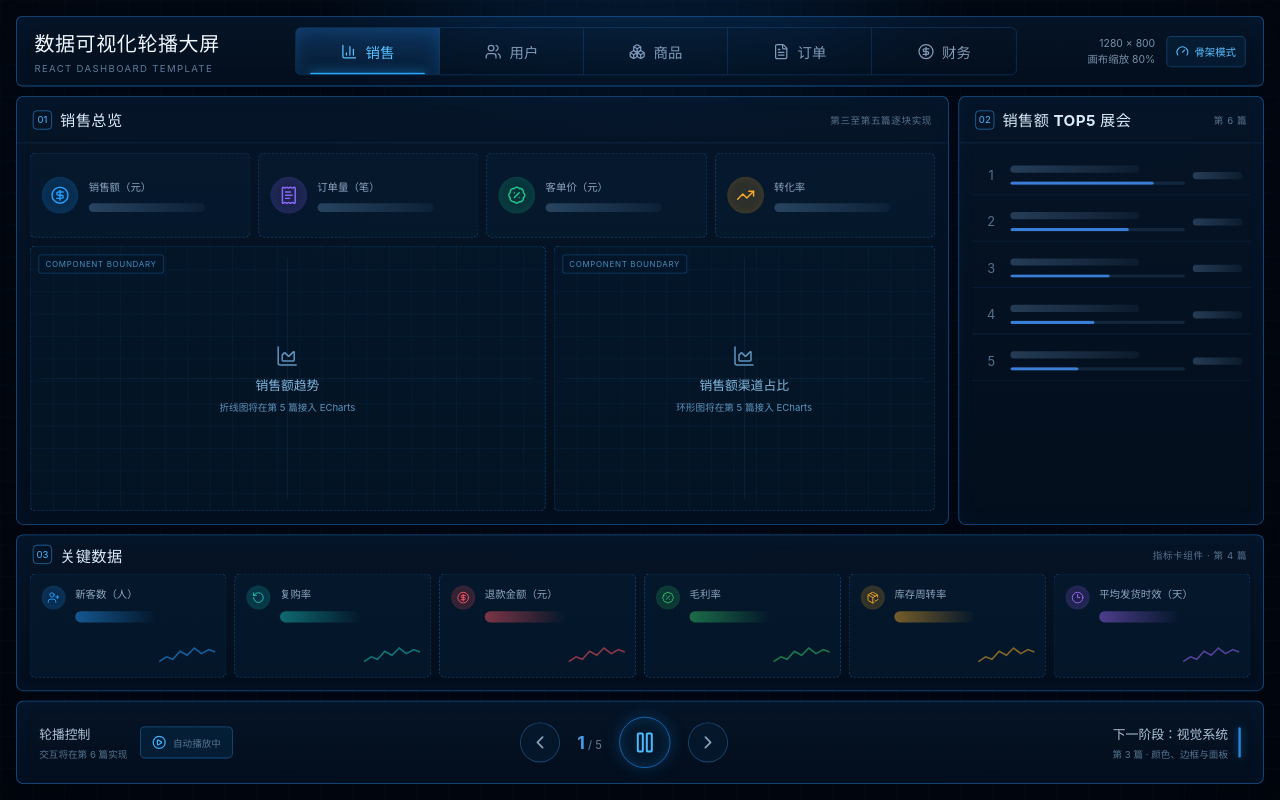
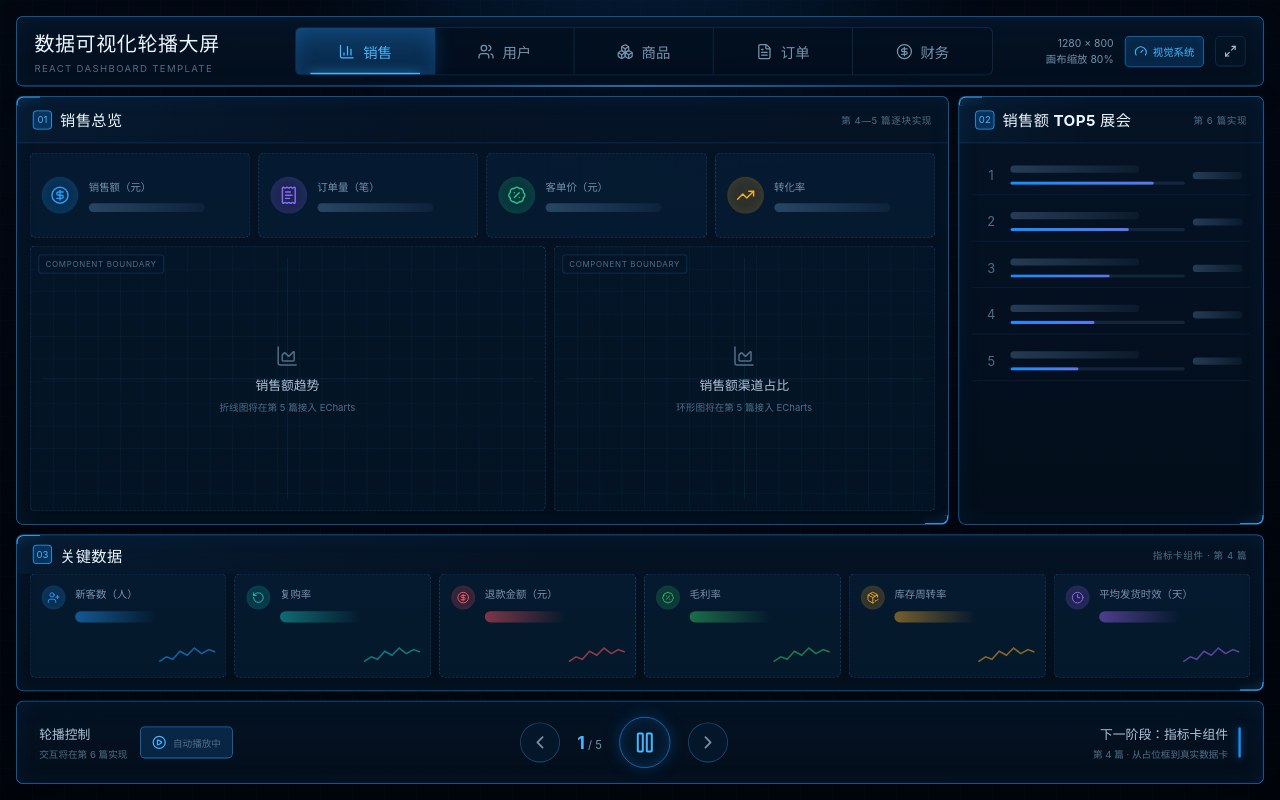
Before and after one commit to Agungdwis12/react-echarts-payroll-dashboard, a React (Vite) app: page / in a window 1280 px wide. Built offline with nearby package versions, Linux system fonts and the light colour scheme.

Commit message:
第3篇：建立大屏视觉系统与公共面板

```diff
--- a/src/App.css
+++ b/src/App.css
@@ -1,3 +1,5 @@
+@import './styles/tokens.css';
+
 .screen-stage {
   width: 100vw;
   height: 100vh;
@@ -6,7 +8,7 @@
   overflow: hidden;
   background:
     radial-gradient(circle at 50% 0%, rgba(17, 94, 170, 0.15), transparent 42%),
-    #020711;
+    var(--color-canvas);
 }
 
 .canvas-frame {
@@ -20,13 +22,13 @@
   width: 1600px;
   height: 1000px;
   overflow: hidden;
-  color: #e9f4ff;
+  color: var(--text-primary);
   transform-origin: left top;
   background:
     linear-gradient(rgba(20, 77, 126, 0.06) 1px, transparent 1px),
     linear-gradient(90deg, rgba(20, 77, 126, 0.06) 1px, transparent 1px),
     radial-gradient(circle at 50% 32%, rgba(10, 75, 143, 0.16), transparent 40%),
-    linear-gradient(180deg, #030a16 0%, #020813 100%);
+    linear-gradient(180deg, #030b18 0%, var(--color-canvas) 100%);
   background-size: 40px 40px, 40px 40px, auto, auto;
   box-shadow: inset 0 0 90px rgba(0, 0, 0, 0.52);
 }
@@ -38,8 +40,8 @@
   height: 100%;
   display: grid;
   grid-template-rows: 88px 1fr 196px 104px;
-  gap: 12px;
-  padding: 20px;
+  gap: var(--space-section);
+  padding: var(--space-screen);
 }
 
 .dashboard-layout::before {
@@ -57,19 +59,31 @@
 .dashboard-header,
 .panel,
 .carousel-controls {
-  border: 1px solid rgba(34, 132, 222, 0.58);
-  background: linear-gradient(180deg, rgba(6, 22, 41, 0.9), rgba(3, 15, 29, 0.92));
+  border: 1px solid var(--border-primary);
+  background: linear-gradient(180deg, var(--color-surface), rgba(3, 14, 27, 0.96));
   box-shadow:
-    inset 0 0 24px rgba(22, 105, 180, 0.06),
-    0 8px 24px rgba(0, 0, 0, 0.2);
+    var(--glow-inset),
+    var(--shadow-panel);
 }
 
 .dashboard-header {
   display: grid;
-  grid-template-columns: 326px 1fr 286px;
+  position: relative;
+  grid-template-columns: 326px 1fr 316px;
   align-items: center;
   padding: 0 22px;
-  border-radius: 8px;
+  border-radius: var(--radius-panel);
+}
+
+.dashboard-header::after {
+  content: '';
+  position: absolute;
+  right: 28%;
+  bottom: -1px;
+  left: 28%;
+  height: 1px;
+  background: linear-gradient(90deg, transparent, var(--color-primary-bright), transparent);
+  box-shadow: var(--glow-primary);
 }
 
 .dashboard-brand {
@@ -79,7 +93,7 @@
 .dashboard-brand__title {
   display: block;
   overflow: hidden;
-  color: #f1f7ff;
+  color: var(--text-primary);
   font-size: 25px;
   font-weight: 720;
   letter-spacing: 0.03em;
@@ -90,7 +104,7 @@
 .dashboard-brand__subtitle {
   display: block;
   margin-top: 7px;
-  color: #5d7c9b;
+  color: var(--text-muted);
   font-size: 12px;
   letter-spacing: 0.14em;
 }
@@ -100,8 +114,9 @@
   display: grid;
   grid-template-columns: repeat(5, 1fr);
   overflow: hidden;
-  border: 1px solid rgba(34, 102, 166, 0.4);
-  border-radius: 7px;
+  border: 1px solid var(--border-subtle);
+  border-radius: var(--radius-card);
+  background: rgba(3, 15, 29, 0.52);
 }
 
 .dashboard-nav__item {
@@ -109,8 +124,8 @@
   align-items: center;
   justify-content: center;
   gap: 10px;
-  border-right: 1px solid rgba(34, 102, 166, 0.34);
-  color: #849bb5;
+  border-right: 1px solid var(--border-subtle);
+  color: var(--text-tertiary);
   font-size: 18px;
 }
 
@@ -120,9 +135,9 @@
 
 .dashboard-nav__item--active {
   position: relative;
-  color: #58c0ff;
-  background: linear-gradient(180deg, rgba(33, 122, 214, 0.28), rgba(17, 75, 137, 0.18));
-  box-shadow: inset 0 0 22px rgba(39, 143, 236, 0.2);
+  color: var(--color-primary-bright);
+  background: linear-gradient(180deg, rgba(35, 139, 234, 0.36), var(--color-primary-soft));
+  box-shadow: inset 0 0 24px rgba(39, 143, 236, 0.24), var(--glow-primary);
 }
 
 .dashboard-nav__item--active::after {
@@ -132,8 +147,8 @@
   bottom: 0;
   left: 18px;
   height: 2px;
-  background: #29a8ff;
-  box-shadow: 0 0 12px #29a8ff;
+  background: var(--color-primary-bright);
+  box-shadow: 0 0 12px var(--color-primary-bright);
 }
 
 .dashboard-runtime {
@@ -141,7 +156,7 @@
   align-items: center;
   justify-content: flex-end;
   gap: 14px;
-  color: #7790aa;
+  color: var(--text-tertiary);
   font-size: 13px;
 }
 
@@ -150,10 +165,22 @@
   align-items: center;
   gap: 7px;
   padding: 9px 11px;
-  border: 1px solid rgba(39, 122, 198, 0.46);
-  border-radius: 6px;
-  color: #59bfff;
-  background: rgba(12, 51, 87, 0.32);
+  border: 1px solid var(--border-primary);
+  border-radius: var(--radius-control);
+  color: var(--color-primary-bright);
+  background: var(--color-primary-soft);
+  box-shadow: inset 0 0 12px rgba(22, 141, 255, 0.1);
+}
+
+.dashboard-runtime__fullscreen {
+  width: 38px;
+  height: 38px;
+  display: grid;
+  place-items: center;
+  border: 1px solid var(--border-subtle);
+  border-radius: var(--radius-control);
+  color: var(--text-secondary);
+  background: rgba(4, 20, 37, 0.7);
 }
 
 .dashboard-runtime__viewport {
@@ -165,14 +192,43 @@
   min-height: 0;
   display: grid;
   grid-template-columns: minmax(0, 1fr) 382px;
-  gap: 12px;
+  gap: var(--space-section);
 }
 
 .panel {
+  position: relative;
   min-width: 0;
   min-height: 0;
   overflow: hidden;
-  border-radius: 9px;
+  border-radius: var(--radius-panel);
+}
+
+.panel::before,
+.panel::after {
+  content: '';
+  position: absolute;
+  z-index: 2;
+  width: 28px;
+  height: 10px;
+  pointer-events: none;
+}
+
+.panel::before {
+  top: -1px;
+  left: -1px;
+  border-top: 2px solid var(--color-primary-bright);
+  border-left: 2px solid var(--color-primary-bright);
+  border-radius: var(--radius-panel) 0 0;
+  filter: drop-shadow(0 0 6px rgba(70, 183, 255, 0.5));
+}
+
+.panel::after {
+  right: -1px;
+  bottom: -1px;
+  border-right: 2px solid var(--color-primary-bright);
+  border-bottom: 2px solid var(--color-primary-bright);
+  border-radius: 0 0 var(--radius-panel);
+  filter: drop-shadow(0 0 6px rgba(70, 183, 255, 0.5));
 }
 
 .panel-heading {
@@ -181,7 +237,8 @@
   align-items: center;
   justify-content: space-between;
   padding: 0 20px;
-  border-bottom: 1px solid rgba(39, 102, 161, 0.26);
+  border-bottom: 1px solid var(--border-subtle);
+  background: linear-gradient(90deg, rgba(20, 88, 149, 0.1), transparent 44%);
 }
 
 .panel-heading__title {
@@ -192,7 +249,7 @@
 
 .panel-heading h2 {
   margin: 0;
-  color: #dceafa;
+  color: var(--text-primary);
   font-size: 19px;
   font-weight: 650;
   letter-spacing: 0.03em;
@@ -203,14 +260,16 @@
   width: 24px;
   height: 24px;
   place-items: center;
-  border: 1px solid rgba(52, 167, 255, 0.6);
+  border: 1px solid var(--border-emphasis);
   border-radius: 5px;
-  color: #4cb7ff;
+  color: var(--color-primary-bright);
   font-size: 12px;
+  background: var(--color-primary-soft);
+  box-shadow: inset 0 0 10px rgba(22, 141, 255, 0.18);
 }
 
 .panel-heading__meta {
-  color: #57728d;
+  color: var(--text-muted);
   font-size: 12px;
   letter-spacing: 0.06em;
 }
@@ -232,8 +291,8 @@
   position: relative;
   min-width: 0;
   overflow: hidden;
-  border: 1px dashed rgba(44, 139, 220, 0.42);
-  background: rgba(7, 30, 53, 0.52);
+  border: 1px dashed var(--border-placeholder);
+  background: var(--color-surface-soft);
 }
 
 .kpi-card {
@@ -242,7 +301,7 @@
   align-items: center;
   gap: 11px;
   padding: 14px;
-  border-radius: 7px;
+  border-radius: var(--radius-card);
 }
 
 .kpi-card__icon,
@@ -262,7 +321,7 @@
 
 .kpi-card__label,
 .metric-card__label {
-  color: #8ca5bf;
+  color: var(--text-tertiary);
   font-size: 13px;
 }
 
@@ -289,8 +348,8 @@
   display: grid;
   place-items: center;
   overflow: hidden;
-  border: 1px dashed rgba(43, 142, 229, 0.45);
-  border-radius: 7px;
+  border: 1px dashed var(--border-placeholder);
+  border-radius: var(--radius-card);
   background:
     linear-gradient(rgba(29, 95, 150, 0.09) 1px, transparent 1px),
     linear-gradient(90deg, rgba(29, 95, 150, 0.09) 1px, transparent 1px),
@@ -322,12 +381,12 @@
   flex-direction: column;
   align-items: center;
   gap: 8px;
-  color: #6093bd;
+  color: var(--text-muted);
   text-align: center;
 }
 
 .module-placeholder__content strong {
-  color: #83b7df;
+  color: var(--text-secondary);
   font-size: 16px;
   font-weight: 580;
 }
@@ -341,9 +400,9 @@
   top: 10px;
   left: 10px;
   padding: 5px 8px;
-  border: 1px solid rgba(42, 139, 221, 0.34);
+  border: 1px solid var(--border-subtle);
   border-radius: 4px;
-  color: #4c8cbd;
+  color: var(--text-muted);
   font-size: 10px;
   letter-spacing: 0.08em;
   background: rgba(4, 23, 42, 0.72);
@@ -365,7 +424,7 @@
 }
 
 .ranking-placeholder__number {
-  color: #54718d;
+  color: var(--text-muted);
   font-size: 16px;
   text-align: center;
 }
@@ -399,7 +458,8 @@
   width: var(--progress);
   height: 100%;
   border-radius: inherit;
-  background: #397fda;
+  background: linear-gradient(90deg, var(--color-primary), #5c78e8);
+  box-shadow: 0 0 8px rgba(22, 141, 255, 0.32);
 }
 
 .ranking-placeholder__value {
@@ -429,7 +489,7 @@
   grid-template-rows: auto 1fr;
   column-gap: 10px;
   padding: 14px;
-  border-radius: 7px;
+  border-radius: var(--radius-card);
 }
 
 .metric-card__icon {
@@ -470,7 +530,7 @@
   grid-template-columns: 300px 1fr 340px;
   align-items: center;
   padding: 0 28px;
-  border-radius: 9px;
+  border-radius: var(--radius-panel);
 }
 
 .carousel-state,
@@ -493,13 +553,13 @@
 
 .carousel-state strong,
 .carousel-next strong {
-  color: #afc2d6;
+  color: var(--text-secondary);
   font-size: 16px;
 }
 
 .carousel-state span,
 .carousel-next span {
-  color: #56738f;
+  color: var(--text-muted);
   font-size: 12px;
 }
 
@@ -508,10 +568,10 @@
   align-items: center;
   gap: 8px;
   padding: 10px 14px;
-  border: 1px solid rgba(39, 139, 225, 0.48);
-  border-radius: 6px;
-  color: #3db1ff;
-  background: rgba(6, 51, 88, 0.38);
+  border: 1px solid var(--border-primary);
+  border-radius: var(--radius-control);
+  color: var(--color-primary-bright);
+  background: var(--color-primary-soft);
 }
 
 .carousel-pagination {
@@ -525,7 +585,7 @@
   place-items: center;
   border: 1px solid rgba(45, 105, 164, 0.62);
   border-radius: 50%;
-  color: #86a2bd;
+  color: var(--text-tertiary);
   background: rgba(5, 25, 45, 0.8);
 }
 
@@ -538,17 +598,17 @@
   width: 64px;
   height: 64px;
   border-color: #1979d1;
-  color: #4bbaff;
+  color: var(--color-primary-bright);
   box-shadow: 0 0 20px rgba(21, 126, 218, 0.28), inset 0 0 14px rgba(21, 126, 218, 0.22);
 }
 
 .carousel-pagination__page {
-  color: #64819e;
+  color: var(--text-tertiary);
   font-size: 14px;
 }
 
 .carousel-pagination__page strong {
-  color: #489de7;
+  color: var(--color-primary-bright);
   font-size: 22px;
 }
 
@@ -562,6 +622,6 @@
   width: 3px;
   height: 38px;
   border-radius: 3px;
-  background: #2188de;
+  background: var(--color-primary);
   box-shadow: 0 0 10px rgba(33, 136, 222, 0.65);
 }
--- a/src/components/dashboard/CarouselControls.tsx
+++ b/src/components/dashboard/CarouselControls.tsx
@@ -23,8 +23,8 @@ export function CarouselControls() {
 
       <div className="carousel-next">
         <div>
-          <strong>下一阶段：视觉系统</strong>
-          <span>第 3 篇 · 颜色、边框与面板</span>
+          <strong>下一阶段：指标卡组件</strong>
+          <span>第 4 篇 · 从占位框到真实数据卡</span>
         </div>
         <span className="carousel-next__marker" />
       </div>
--- a/src/components/dashboard/DashboardHeader.tsx
+++ b/src/components/dashboard/DashboardHeader.tsx
@@ -4,6 +4,7 @@ import {
   CircleDollarSign,
   FileText,
   Gauge,
+  Maximize2,
   Users,
 } from 'lucide-react'
 import type { ViewportState } from '../../constants/dashboard'
@@ -47,7 +48,10 @@ export function DashboardHeader({ viewport }: DashboardHeaderProps) {
         </div>
         <div className="dashboard-runtime__badge">
           <Gauge size={16} />
-          <span>骨架模式</span>
+          <span>视觉系统</span>
+        </div>
+        <div className="dashboard-runtime__fullscreen" aria-label="全屏模式视觉占位">
+          <Maximize2 size={16} />
         </div>
       </div>
     </header>
--- a/src/components/dashboard/KeyMetrics.tsx
+++ b/src/components/dashboard/KeyMetrics.tsx
@@ -1,4 +1,5 @@
 import { BadgePercent, CircleDollarSign, Clock3, PackageCheck, RotateCcw, UserPlus } from 'lucide-react'
+import { PanelHeader } from './PanelHeader'
 
 const metrics = [
   { label: '新客数（人）', icon: UserPlus, accent: '#269dff' },
@@ -12,13 +13,12 @@ const metrics = [
 export function KeyMetrics() {
   return (
     <section className="panel key-metrics" aria-labelledby="key-metrics-title">
-      <div className="panel-heading">
-        <div className="panel-heading__title">
-          <span className="panel-heading__index">03</span>
-          <h2 id="key-metrics-title">关键数据</h2>
-        </div>
-        <span className="panel-heading__meta">指标卡组件 · 第 4 篇</span>
-      </div>
+      <PanelHeader
+        id="key-metrics-title"
+        index="03"
+        title="关键数据"
+        meta="指标卡组件 · 第 4 篇"
+      />
 
       <div className="metrics-grid">
         {metrics.map(({ label, icon: Icon, accent }) => (
--- /dev/null
+++ b/src/components/dashboard/PanelHeader.tsx
@@ -0,0 +1,18 @@
+type PanelHeaderProps = {
+  id: string
+  index: string
+  title: string
+  meta: string
+}
+
+export function PanelHeader({ id, index, title, meta }: PanelHeaderProps) {
+  return (
+    <header className="panel-heading">
+      <div className="panel-heading__title">
+        <span className="panel-heading__index" aria-hidden="true">{index}</span>
+        <h2 id={id}>{title}</h2>
+      </div>
+      <span className="panel-heading__meta">{meta}</span>
+    </header>
+  )
+}
--- a/src/components/dashboard/SalesOverview.tsx
+++ b/src/components/dashboard/SalesOverview.tsx
@@ -1,5 +1,6 @@
 import { BadgePercent, CircleDollarSign, ReceiptText, TrendingUp } from 'lucide-react'
 import { ModulePlaceholder } from './ModulePlaceholder'
+import { PanelHeader } from './PanelHeader'
 
 const kpis = [
   { label: '销售额（元）', icon: CircleDollarSign, accent: '#239dff' },
@@ -11,13 +12,12 @@ const kpis = [
 export function SalesOverview() {
   return (
     <section className="panel sales-overview" aria-labelledby="sales-overview-title">
-      <div className="panel-heading">
-        <div className="panel-heading__title">
-          <span className="panel-heading__index">01</span>
-          <h2 id="sales-overview-title">销售总览</h2>
-        </div>
-        <span className="panel-heading__meta">第三至第五篇逐块实现</span>
-      </div>
+      <PanelHeader
+        id="sales-overview-title"
+        index="01"
+        title="销售总览"
+        meta="第 4—5 篇逐块实现"
+      />
 
       <div className="kpi-grid">
         {kpis.map(({ label, icon: Icon, accent }) => (
--- a/src/components/dashboard/SalesRanking.tsx
+++ b/src/components/dashboard/SalesRanking.tsx
@@ -1,15 +1,16 @@
+import { PanelHeader } from './PanelHeader'
+
 const ranks = [82, 68, 57, 48, 39]
 
 export function SalesRanking() {
   return (
     <aside className="panel" aria-labelledby="sales-ranking-title">
-      <div className="panel-heading">
-        <div className="panel-heading__title">
-          <span className="panel-heading__index">02</span>
-          <h2 id="sales-ranking-title">销售额 TOP5 展会</h2>
-        </div>
-        <span className="panel-heading__meta">第 6 篇</span>
-      </div>
+      <PanelHeader
+        id="sales-ranking-title"
+        index="02"
+        title="销售额 TOP5 展会"
+        meta="第 6 篇实现"
+      />
 
       <div className="ranking-list">
         {ranks.map((progress, index) => (
--- /dev/null
+++ b/src/styles/tokens.css
@@ -0,0 +1,41 @@
+:root {
+  /* 画布与表面：用“角色”命名，后续换主题时不需要逐个组件查颜色。 */
+  --color-canvas: #020711;
+  --color-canvas-deep: #01050d;
+  --color-surface: rgba(5, 20, 38, 0.94);
+  --color-surface-raised: rgba(8, 31, 56, 0.78);
+  --color-surface-soft: rgba(8, 37, 65, 0.46);
+
+  /* 品牌色与状态色。 */
+  --color-primary: #168dff;
+  --color-primary-bright: #46b7ff;
+  --color-primary-soft: rgba(31, 139, 239, 0.18);
+  --color-success: #2ad897;
+  --color-warning: #f2ab34;
+  --color-danger: #ff5967;
+
+  /* 深色大屏的四级文字。 */
+  --text-primary: #edf6ff;
+  --text-secondary: #aec2d7;
+  --text-tertiary: #7692ad;
+  --text-muted: #506d88;
+
+  /* 边框与装饰线。 */
+  --border-primary: rgba(34, 142, 235, 0.72);
+  --border-emphasis: rgba(50, 171, 255, 0.92);
+  --border-subtle: rgba(39, 103, 163, 0.34);
+  --border-placeholder: rgba(44, 139, 220, 0.4);
+
+  /* 光效只用于强调结构，不承担信息表达。 */
+  --glow-primary: 0 0 22px rgba(22, 141, 255, 0.24);
+  --glow-inset: inset 0 0 28px rgba(30, 126, 211, 0.08);
+  --shadow-panel: 0 10px 30px rgba(0, 0, 0, 0.24);
+
+  /* 形状与间距。 */
+  --radius-panel: 9px;
+  --radius-card: 7px;
+  --radius-control: 6px;
+  --space-screen: 20px;
+  --space-section: 12px;
+  --space-panel-x: 20px;
+}
```
